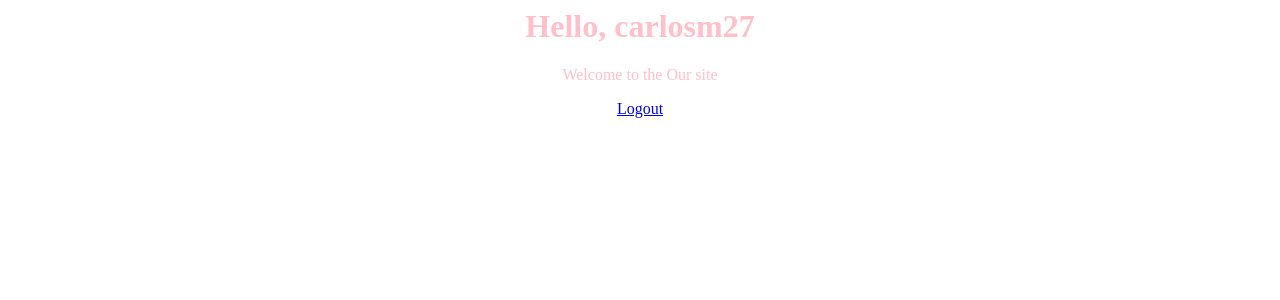
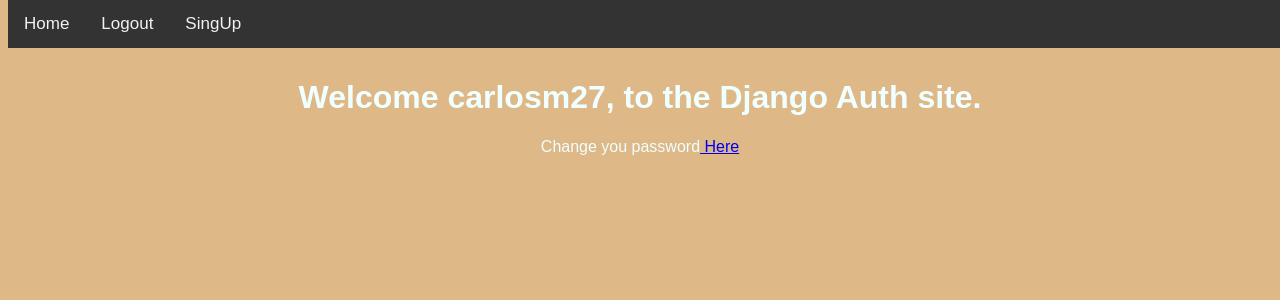
Before and after one commit to carlosm27/qrcode-generator, a Django app: page /home/ in a window 1280 px wide. Shown: the top 300 px of the page. Run offline with Django 4.2, Linux system fonts and the light colour scheme; a user stored in the database is signed in.

Commit message:
Create templates for home page

```diff
--- /dev/null
+++ b/users/templates/users/base.html
@@ -0,0 +1,59 @@
+<!DOCTYPE html>
+<html lang="en">
+
+
+<style>
+        body {
+            background-color: #DEB887;
+            font-family: 'Poppins', sans-serif;
+            padding-top: 50px;
+
+
+        }
+
+       .topnav {
+      background-color: #333;
+      overflow: hidden;
+      position: fixed; /* Set the navbar to fixed position */
+      top: 0; /* Position the navbar at the top of the page */
+      width: 100%; /* Full width */
+    }
+
+/* Style the links inside the navigation bar */
+    .topnav a {
+      float: left;
+      color: #f2f2f2;
+      text-align: center;
+      padding: 14px 16px;
+      text-decoration: none;
+      font-size: 17px;
+      font-family: sans-serif;
+    }
+
+/* Change the color of links on hover */
+.topnav a:hover {
+  background-color: #ddd;
+  color: black;
+}
+
+</style>
+
+<body>
+  <div class="topnav">
+    <a href="{% url 'home' %}">Home</a>
+     {% if user.is_authenticated %}
+        <a href="{% url 'logout' %}">Logout</a>
+      {% else %}
+            <a href="{% url 'login' %}">Login</a>
+      {% endif %}
+    <a href="{% url 'signup' %}">SingUp</a>
+  </div>
+
+    <div class="container">
+        {% block content %}
+        {% endblock content %}
+
+    </div>
+
+</body>
+</html>
--- a/users/templates/users/home.html
+++ b/users/templates/users/home.html
@@ -1,25 +1,26 @@
-<html>
-  <head>
-    <style>
-     body {
-      color: pink;
-      text-align: center;
-      }
+{% extends 'users/base.html' %}
 
-    </style>
-  </head>
+{% block content %}
+
   <body>
-    <h1>Hello, {{ user.username|default:'Guest' }}</h1>
+  	<div class= "greeting">
+	    <h1> Welcome {{ user.username|default:'' }}, to the Django Auth site.</h1>
+      {% if user.is_authenticated %}
+        <p> Change you password<a href="{% url 'password_change' %}"> Here</a></p>
+      {% endif %}
+  	</div>
 
-    <p> Welcome to the Our site</p>
-    <div>
-      {% if user.is_authenticated %}
-        <a href="{% url 'logout' %}">Logout</a>
-      {% else %}
+  </body>
 
-        <a href="{% url 'signup' %}">Sign Up</a>
-        <a href="{% url 'login' %}">Login</a>
-      {% endif %}
-    </div>
-  </body>
-</html>
+<style>
+
+ .greeting {
+
+  color: #F0FFFF;
+  text-align: center;
+  font-family: sans-serif;
+ }
+
+</style>
+
+{% endblock content %}
```
